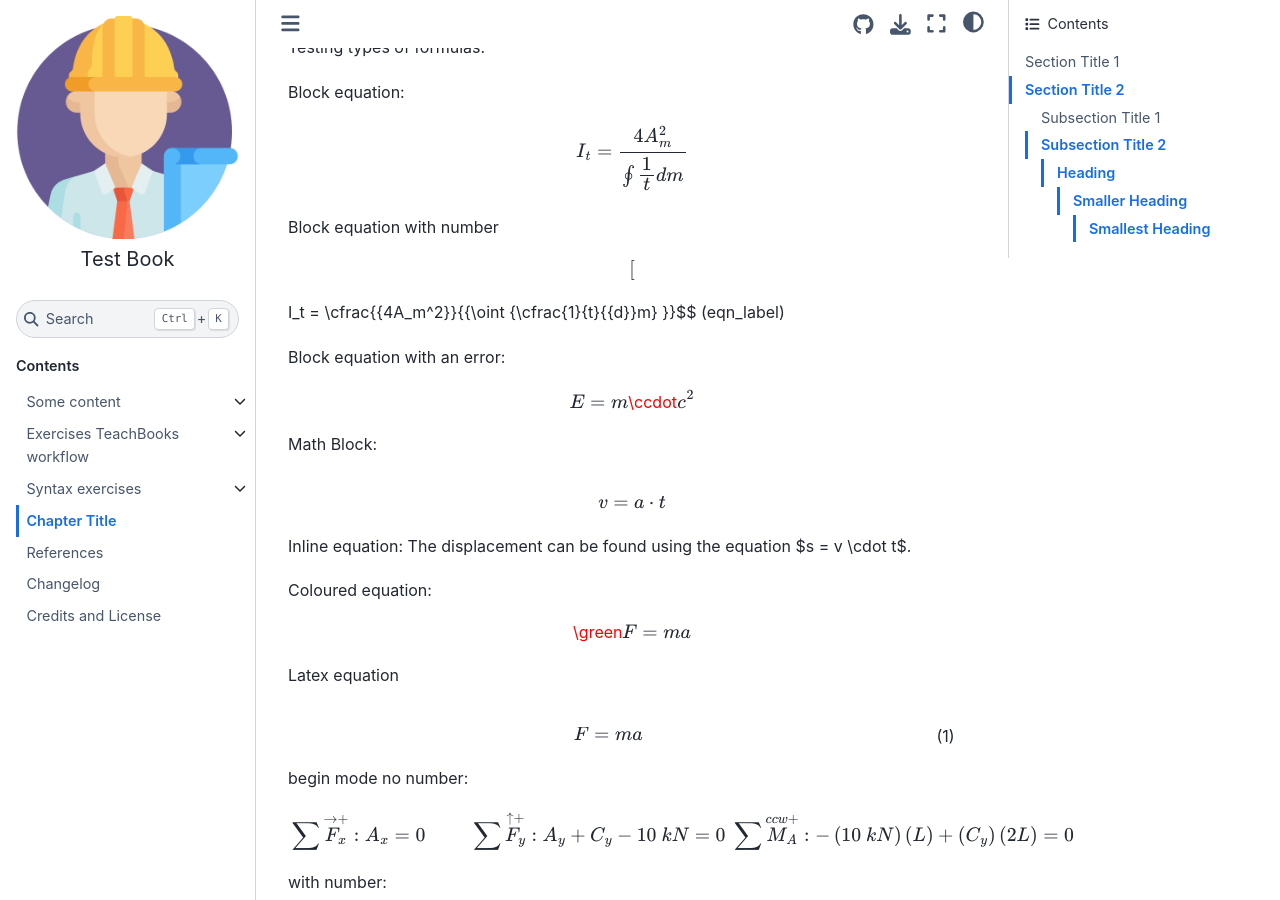
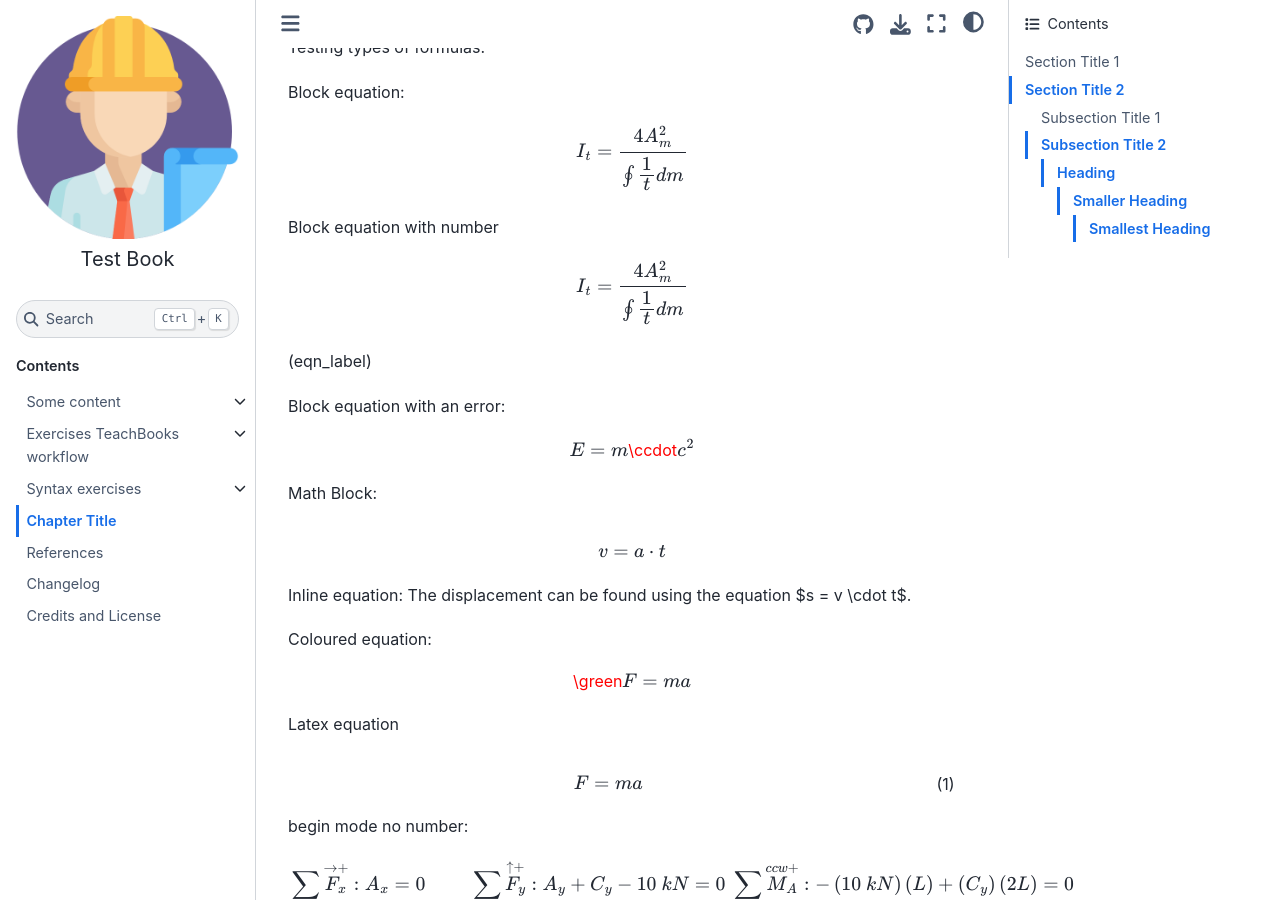
Before and after one commit to cdrans/Teachbooks_Test, a Jupyter Book: the page built from book/my_new_file.md, in a window 1280 px wide and 900 px high, scrolled down 861 px. Built offline with Jupyter Book 1.0.4 settings and Sphinx 7.4.7 and the Sphinx Book theme 1.1.4, drawn with Linux system fonts in a browser that asks for light colours; comment, search, counter and statistics services are not loaded.

Commit message:
equation correction

```diff
--- a/book/my_new_file.md
+++ b/book/my_new_file.md
@@ -19,7 +19,7 @@ Block equation:
 $$I_t = \cfrac{{4A_m^2}}{{\oint {\cfrac{1}{t}{{d}}m} }}$$
 
 Block equation with number
-$$\[$$I_t = \cfrac{{4A_m^2}}{{\oint {\cfrac{1}{t}{{d}}m} }}$$ (eqn_label)
+$$I_t = \cfrac{{4A_m^2}}{{\oint {\cfrac{1}{t}{{d}}m} }}$$ (eqn_label)
 
 Block equation with an error:
 $$E = m \ccdot c^2$$
```
